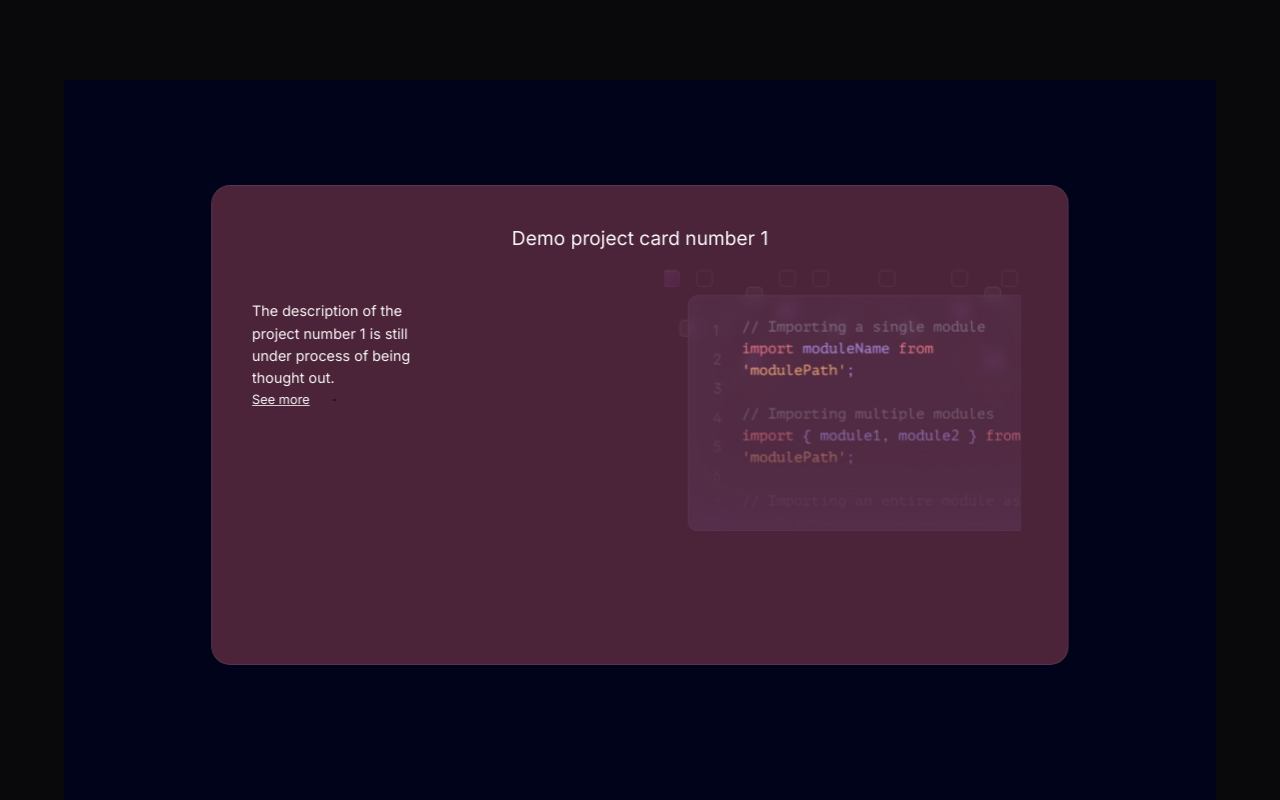
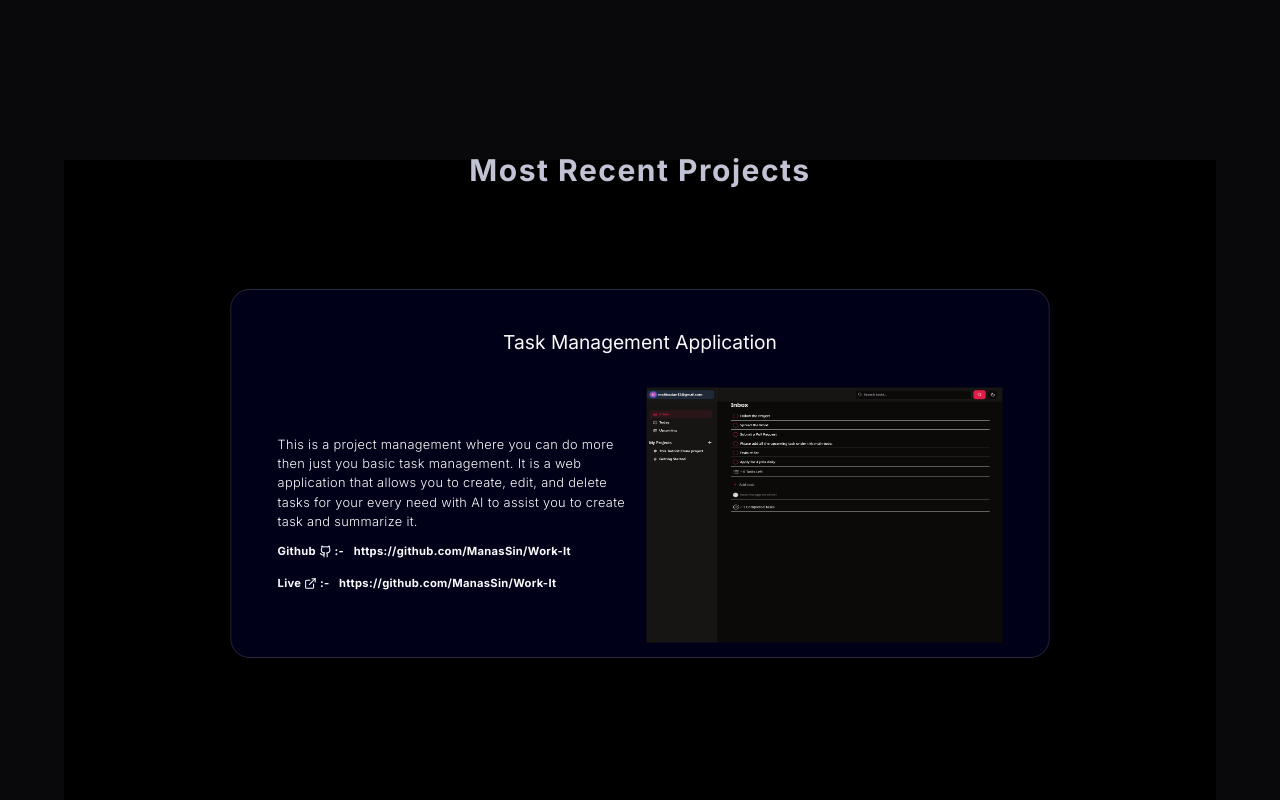
Before and after one commit to ManasSin/Portfolio, a Next.js app: page /project in a window 1280 px wide. Shown: the top 800 px of the page. Built offline with nearby package versions, Linux system fonts and the light colour scheme.

Commit message:
:construction: CHORE: saving my progress on projects sections. sizing issue is fixed.

```diff
--- a/src/app/page.tsx
+++ b/src/app/page.tsx
@@ -21,6 +21,7 @@ export default function Home() {
       <div className="min-w-full  grid grid-rows-[fit-content] grid-cols-1  items-center top-0  sm:px-10 px-5 z-9 dark:bg-black-100">
         <Projects />
       </div>
+      <div className="h-screen w-full"></div>
     </>
   );
 }
--- a/src/components/Projects.tsx
+++ b/src/components/Projects.tsx
@@ -14,7 +14,12 @@ function Projects({}: Props) {
   });
 
   return (
-    <main className="h-full  w-full my-20">
+    <main className="h-full w-full md:max-w-3xl lg:max-w-5xl mx-auto my-40">
+      <div className="w-full my-14 px-8 z-10 relative grid items-center">
+        <h1 className="text-3xl tracking-wider leading-5 text-white-200 font-bold mx-auto">
+          Most Recent Projects
+        </h1>
+      </div>
       {projects.map((project, i) => {
         const targetScale = 1 - (projects.length - i) * 0.05;
         const range = [i * 0.25, 1];
--- a/src/components/ui/ProjectCard.tsx
+++ b/src/components/ui/ProjectCard.tsx
@@ -8,7 +8,9 @@ import {
 } from "framer-motion";
 import { motion } from "framer-motion";
 import Image from "next/image";
+import Link from "next/link";
 import React, { useRef } from "react";
+import { Github, ExternalLink } from "lucide-react";
 
 type Props = {
   key: number;
@@ -19,6 +21,7 @@ type Props = {
     link: string;
     img: string;
     id: number;
+    liveLink: string;
   };
   range: number[];
   targetScale: number;
@@ -48,12 +51,12 @@ Props) {
   return (
     <motion.article
       id={`${project.id}`}
-      className="h-screen w-full flex items-center justify-center sticky top-0 scroll-smooth snap-y"
+      className="h-[32rem] mt-16 w-full flex items-center justify-center sticky top-40 scroll-smooth snap-y"
     >
       <motion.div
         key={key}
         className={cn(
-          `shadow-background  w-full h-[600px] relative  rounded-3xl flex flex-col p-[50px]   ${className}`
+          `shadow-background  w-full h-[90%] relative  rounded-3xl flex flex-col gap-5 p-[50px]   ${className}`
         )}
         style={{
           scale,
@@ -61,42 +64,36 @@ Props) {
         }}
       >
         <h2 className="text-center m-0 text-2xl">{project.title}</h2>
-        <div className="flex items-center justify-center gap-3">
-          <div className=" flex h-full mt-[50px] gap-12">
-            <div className="w-[40%] relative top-[10%]">
-              <p className="text-lg ">{project.des}</p>
-              <span className="flex items-center gap-5 ">
-                <a
-                  className="underline text-md cursor-pointer"
-                  href="{project.link}"
-                  target="_blank"
-                >
-                  See more
-                </a>
-                <svg
-                  width={22}
-                  height={12}
-                  viewBox="0 0 24 24"
-                  fill="none"
-                  xmlns="http://www.w3.org/2000/svg"
-                >
-                  <path
-                    d="M8.5 13.5C8.5 14.3284 9.32843 15 10 15H14C14.6716 15 15.5 14.3284 15.5 13.5C15.5 12.6716 14.6716 12 14 12H10C9.32843 12 8.5 12.6716 8.5 13.5Z"
-                    fill="black"
-                  />
-                </svg>
-              </span>
-            </div>
+        <div className="min-h-full h-full min-w-full max-w-xl w-full flex justify-around items-center mb-10">
+          <div className="w-full m-2 h-full flex flex-col gap-3 items-center justify-center">
+            <h2 className="font-light tracking-wide text-base w-fit leading-normal">
+              {project.des}
+            </h2>
+            <p className="text-sm font-bold tracking-wide leading-7 place-items-start text-start w-full">
+              <Link href={project.link} target="_blank">
+                <span className="text-sm pr-3">
+                  Github <Github className="inline-block h-4 mb-1 w-4" /> :-
+                </span>
+                {project.link}{" "}
+              </Link>
+            </p>
+            <p className="text-sm font-bold tracking-wide leading-7 place-items-start text-start w-full">
+              <Link href={project.liveLink} target="_blank">
+                <span className="text-sm pr-3">
+                  Live <ExternalLink className="inline-block h-4 mb-1 w-4" /> :-
+                </span>
+                {project.link}{" "}
+              </Link>
+            </p>
           </div>
-          <div className="w-2/3 h-full p-2 relative">
-            <div className="w-full h-full">
-              <Image
-                width={500}
-                height={500}
-                alt={project.title}
-                src={"/CodeEditor.svg"}
-              />
-            </div>
+          <div className="w-full m-2 h-full py-5">
+            <Image
+              height={300}
+              width={300}
+              src={project.img}
+              alt="image"
+              className="w-full h-full object-fill"
+            />
           </div>
         </div>
       </motion.div>
--- a/src/data/index.ts
+++ b/src/data/index.ts
@@ -35,13 +35,14 @@ export const gridItems = [
 export const projects = [
   {
     id: 1,
-    title: "Demo project card number 1",
-    des: "The description of the project number 1 is still under process of being thought out.",
-    img: "/p1.svg",
+    title: "Task Management Application",
+    des: "This is a project management where you can do more then just you basic task management. It is a web application that allows you to create, edit, and delete tasks for your every need with AI to assist you to create task and summarize it.",
+    img: "/projects/image.png",
     // iconLists: ["/re.svg", "/tail.svg", "/ts.svg", "/three.svg", "/fm.svg"],
-    link: "https://github.com/adrianhajdin?tab=repositories",
+    link: "https://github.com/ManasSin/Work-It",
+    liveLink: "https://work-it-alpha.vercel.app/loggedin",
     className:
-      "dark:bg-rose-400/30 backdrop-blur-md border dark:border-white/[0.1] border-transparent",
+      "dark:bg-[#000019] border dark:border-white/[0.16] border-transparent",
   },
   {
     id: 2,
@@ -50,8 +51,9 @@ export const projects = [
     img: "/p2.svg",
     // iconLists: ["/next.svg", "/tail.svg", "/ts.svg", "/stream.svg", "/c.svg"],
     link: "https://github.com/adrianhajdin/zoom-clone",
+    liveLink: "",
     className:
-      "dark:bg-rose-400/30 backdrop-blur-md border dark:border-white/[0.1] border-transparent",
+      "dark:bg-black-100 border dark:border-white/[0.16] border-transparent",
   },
   {
     id: 3,
@@ -60,8 +62,9 @@ export const projects = [
     img: "/p3.svg",
     // iconLists: ["/re.svg", "/tail.svg", "/ts.svg", "/three.svg", "/c.svg"],
     link: "https://github.com/adrianhajdin/ai_saas_app",
+    liveLink: "",
     className:
-      "dark:bg-rose-400/30 backdrop-blur-md border dark:border-white/[0.1] border-transparent",
+      "dark:bg-black-100 border dark:border-white/[0.16] border-transparent",
   },
   {
     id: 4,
@@ -70,8 +73,9 @@ export const projects = [
     img: "/p4.svg",
     // iconLists: ["/next.svg", "/tail.svg", "/ts.svg", "/three.svg", "/gsap.svg"],
     link: "https://github.com/adrianhajdin/iphone",
+    liveLink: "",
     className:
-      "dark:bg-rose-400/30 backdrop-blur-md border dark:border-white/[0.1] border-transparent",
+      "dark:bg-black-100 border dark:border-white/[0.16] border-transparent",
   },
 ];
 
--- a/tailwind.config.ts
+++ b/tailwind.config.ts
@@ -28,7 +28,7 @@ const config = {
       colors: {
         black: {
           DEFAULT: "#000",
-          100: "#000319",
+          100: "#000",
           200: "rgba(17, 25, 40, 0.75)",
           300: "rgba(255, 255, 255, 0.125)",
         },
```
Also changed, not shown: public/projects/image copy.png (added), public/projects/image.png (added).
